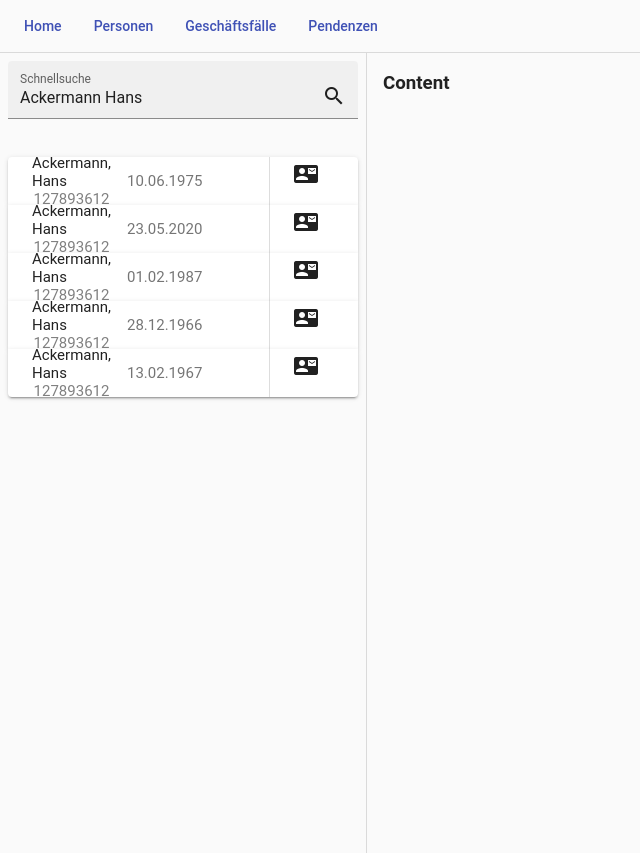
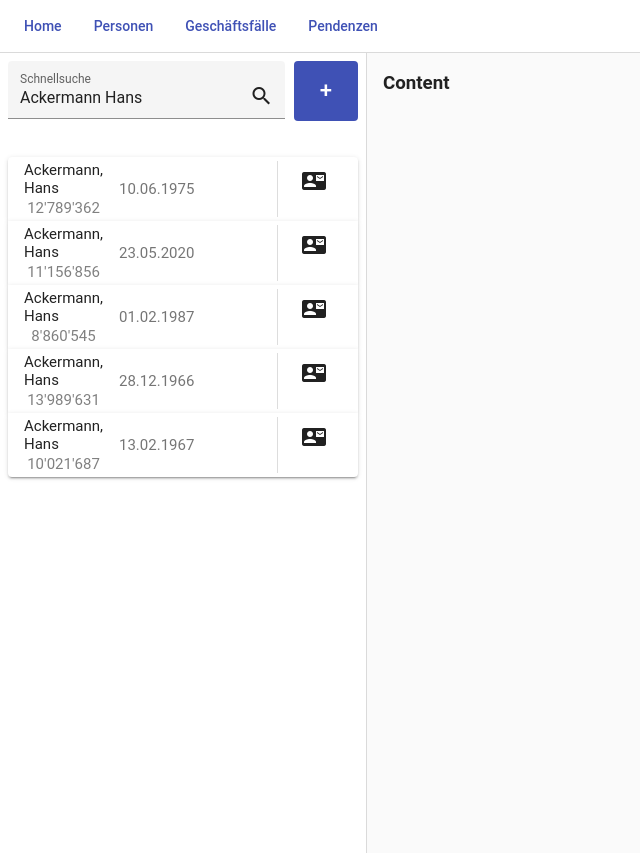
Before and after one commit to Joshuasony/angular-vpwhmt-xykp6o, an Angular app: page / in a window 1280 px wide. Shown: the whole page, without its empty margins (0-640 px from the left). Built offline with nearby package versions, Linux system fonts and the light colour scheme.

Commit message:
Add GF Button, finetune list items, Finetune layout

```diff
--- a/src/app/expansion-overview-example.css
+++ b/src/app/expansion-overview-example.css
@@ -1,6 +1,7 @@
 .globale-navigation {
   border-bottom: 1px solid #dadada;
   padding: 8px;
+  background-color: #fff;
 }
 
 .flex-wrapper {
@@ -10,6 +11,7 @@
 
 .linke-navigation {
   padding: 8px;
+  background-color: #fff;
 }
 
 .content {
@@ -24,3 +26,24 @@
 .mat-form-field-wrapper {
   padding-bottom: 0;
 }
+
+mat-expansion-panel {
+    width: 350px;
+}
+
+.mat-expansion-panel-header {
+  padding: 8px 16px;
+}
+
+mat-panel-title {
+  flex-direction: column;
+}
+
+.star {
+  color: gray;
+  margin-top: 2px;
+}
+
+.mat-form-field-wrapper {
+  padding-bottom: 0 !important;
+}
--- a/src/app/expansion-overview-example.html
+++ b/src/app/expansion-overview-example.html
@@ -8,22 +8,26 @@
 </div>
 <div class="flex-wrapper">
 	<div class="linke-navigation">
-  <mat-accordion>
-    <!-- #docregion basic-panel -->
-    <!-- #docregion hide-toggle -->
-    <form class="example-form">
-      <mat-form-field class="example-full-width" style="width:100%;">
+		<div class="nav-header">
+			<form class="example-form" style="width:100%;">
+				<mat-form-field class="example-full-width" style="margin-right:8px; width:97%;">
 					<mat-label>Schnellsuche</mat-label>
 					<input type="search" matInput placeholder="Personen, STAR-Nr." value="Ackermann Hans"/>
 					<mat-icon matSuffix>search</mat-icon>
 				</mat-form-field>
 			</form>
+			<button mat-flat-button color="primary" style="max-height:60px;font-size:22px;">+</button>
+		</div>
+
+		<mat-accordion>
+			<!-- #docregion basic-panel -->
+			<!-- #docregion hide-toggle -->
 			<mat-expansion-panel hideToggle>
 				<!-- #enddocregion hide-toggle -->
 				<mat-expansion-panel-header>
 					<mat-panel-title>
 						Ackermann, Hans
-          <div class="star">127893612</div>
+						<div class="star">12'789'362</div>
 					</mat-panel-title>
 					<mat-panel-description style="border-right:1px solid #ddd">
 						10.06.1975
@@ -36,18 +40,18 @@
         class="foo"
         src="https://stackblitz.com/files/angular-vpwhmt-xykp6o/github/Joshuasony/angular-vpwhmt-xykp6o/master/kurzansicht.PNG"
       />
-      <button mat-button>Auswählen</button>
+				<section>
+					<div class="example-button-row">
+						<button mat-stroked-button color="primary">Auswählen</button>
+					</div>
+				</section>
 			</mat-expansion-panel>
 			<!-- #enddocregion basic-panel -->
-    <mat-expansion-panel
-      (opened)="panelOpenState = true"
-      (closed)="panelOpenState = false"
-      hideToggle
-    >
+			<mat-expansion-panel (opened)="panelOpenState = true" (closed)="panelOpenState = false" hideToggle>
 				<mat-expansion-panel-header>
 					<mat-panel-title>
 						Ackermann, Hans
-          <div class="star">127893612</div>
+						<div class="star">11'156'856</div>
 					</mat-panel-title>
 					<mat-panel-description style="border-right:1px solid #ddd">
 						23.05.2020
@@ -60,17 +64,17 @@
         class="foo"
         src="https://stackblitz.com/files/angular-vpwhmt-xykp6o/github/Joshuasony/angular-vpwhmt-xykp6o/master/kurzansicht.PNG"
       />
-      <button mat-button>Auswählen</button>
+				<section>
+					<div class="example-button-row">
+						<button mat-stroked-button color="primary">Auswählen</button>
+					</div>
+				</section>
 			</mat-expansion-panel>
-    <mat-expansion-panel
-      (opened)="panelOpenState = true"
-      (closed)="panelOpenState = false"
-      hideToggle
-    >
+			<mat-expansion-panel (opened)="panelOpenState = true" (closed)="panelOpenState = false" hideToggle>
 				<mat-expansion-panel-header>
 					<mat-panel-title>
 						Ackermann, Hans
-          <div class="star">127893612</div>
+						<div class="star">8'860'545</div>
 					</mat-panel-title>
 					<mat-panel-description style="border-right:1px solid #ddd">
 						01.02.1987
@@ -83,17 +87,17 @@
         class="foo"
         src="https://stackblitz.com/files/angular-vpwhmt-xykp6o/github/Joshuasony/angular-vpwhmt-xykp6o/master/kurzansicht.PNG"
       />
-      <button mat-button>Auswählen</button>
+				<section>
+					<div class="example-button-row">
+						<button mat-stroked-button color="primary">Auswählen</button>
+					</div>
+				</section>
 			</mat-expansion-panel>
-    <mat-expansion-panel
-      (opened)="panelOpenState = true"
-      (closed)="panelOpenState = false"
-      hideToggle
-    >
+			<mat-expansion-panel (opened)="panelOpenState = true" (closed)="panelOpenState = false" hideToggle>
 				<mat-expansion-panel-header>
 					<mat-panel-title>
 						Ackermann, Hans
-          <div class="star">127893612</div>
+						<div class="star">13'989'631</div>
 					</mat-panel-title>
 					<mat-panel-description style="border-right:1px solid #ddd">
 						28.12.1966
@@ -106,17 +110,17 @@
         class="foo"
         src="https://stackblitz.com/files/angular-vpwhmt-xykp6o/github/Joshuasony/angular-vpwhmt-xykp6o/master/kurzansicht.PNG"
       />
-      <button mat-button>Auswählen</button>
+				<section>
+					<div class="example-button-row">
+						<button mat-stroked-button color="primary">Auswählen</button>
+					</div>
+				</section>
 			</mat-expansion-panel>
-    <mat-expansion-panel
-      (opened)="panelOpenState = true"
-      (closed)="panelOpenState = false"
-      hideToggle
-    >
+			<mat-expansion-panel (opened)="panelOpenState = true" (closed)="panelOpenState = false" hideToggle>
 				<mat-expansion-panel-header>
 					<mat-panel-title>
 						Ackermann, Hans
-          <div class="star">127893612</div>
+						<div class="star">10'021'687</div>
 					</mat-panel-title>
 					<mat-panel-description style="border-right:1px solid #ddd">
 						13.02.1967
@@ -129,12 +133,17 @@
         class="foo"
         src="https://stackblitz.com/files/angular-vpwhmt-xykp6o/github/Joshuasony/angular-vpwhmt-xykp6o/master/kurzansicht.PNG"
       />
-      <button mat-button>Auswählen</button>
+				<section>
+					<div class="example-button-row">
+						<button mat-stroked-button color="primary">Auswählen</button>
+					</div>
+				</section>
 			</mat-expansion-panel>
 		</mat-accordion>
 	</div>
 	<div class="content">
 		<h3>Content</h3>
+
 	</div>
 </div>
 
--- a/src/styles.scss
+++ b/src/styles.scss
@@ -3,26 +3,22 @@
 body {
   font-family: Roboto, Arial, sans-serif;
   margin: 0;
-  color: #fff;
-}
-mat-expansion-panel {
-    width: 350px;
-}
-.foo {
-  max-width: 90%;
-}
-mat-panel-title {
-  flex-direction: column;
+  background-color: #fff;
 }
 
-.star {
-  color: gray;
+.foo {
+  max-width: 100%;
 }
 
 .linke-navigation {
   border-right: 1px solid #dadada;
 }
 
+.nav-header {
+  display: flex;
+  justify-content: flex-end;
+}
+
 
 /**  Copyright 2020 Google LLC. All Rights Reserved.
     Use of this source code is governed by an MIT-style license that
```
Lines whose indentation alone changed are shown as unchanged.
